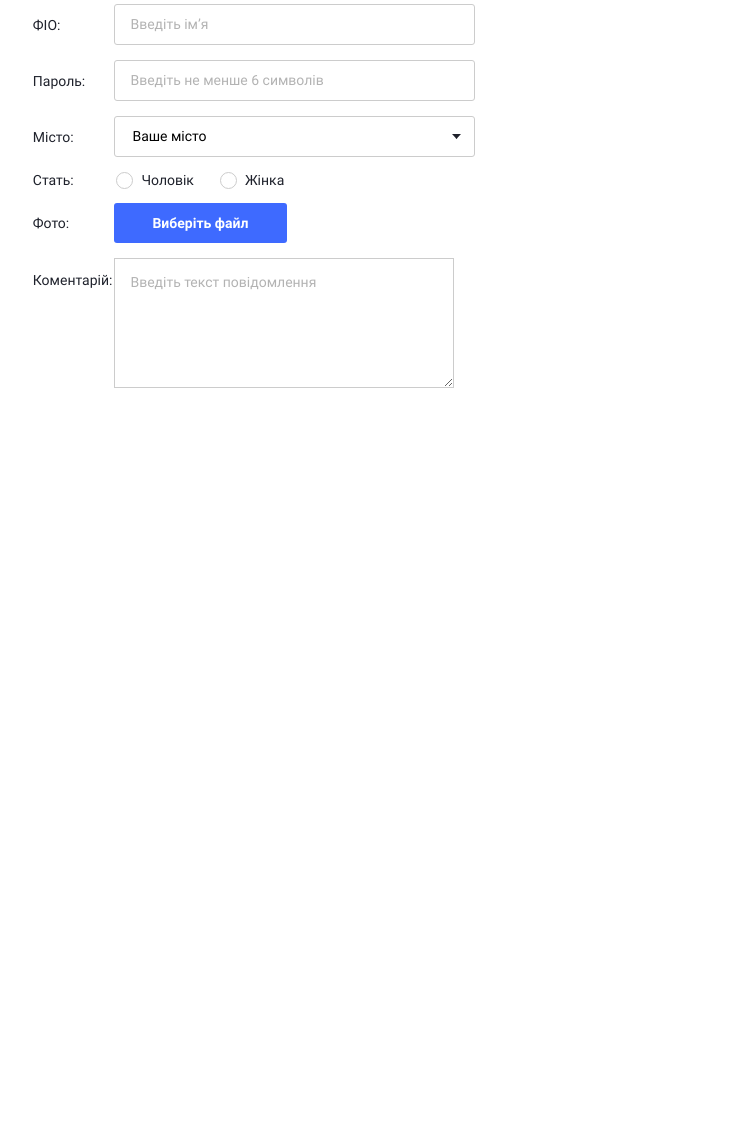
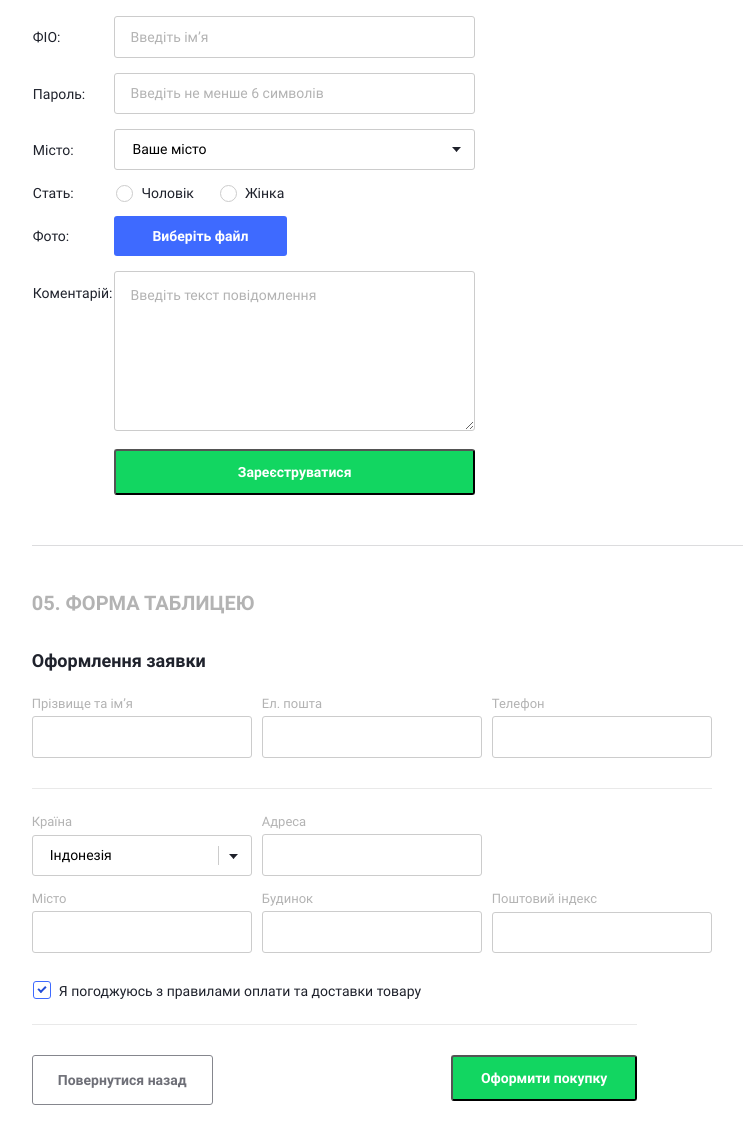
Before and after one commit to prosthost1/webforms, a plain HTML site: page index.html in a window 1280 px wide. Shown: the part 1357-2500 px from the top of the page, without its empty margins (77-820 px from the left). Before the commit the page ends 1813 px from the top, so only its background shows below. Drawn offline with Linux system fonts and the light colour scheme.

Commit message:
Almost done

```diff
--- a/css/style.css
+++ b/css/style.css
@@ -39,6 +39,13 @@ h1 {
   font: 700 30px "Roboto";
   color: #1f222c;
   text-align: center;
+}
+[type="text"],
+[type="email"],
+[type="tel"],
+textarea {
+  font: 400 14px "Roboto";
+  color: #1f222c;
 }
 .wrapper {
   width: 83%;
@@ -82,8 +89,8 @@ h1 {
   width: 84%;
   margin: 0 auto;
 }
-.open+label:before {
-  content: '';
+.open + label:before {
+  content: "";
   position: absolute;
   cursor: pointer;
   width: 10px;
@@ -93,11 +100,11 @@ h1 {
   background-image: url(../images/sprite.png);
   background-position: 0 -34px;
 }
-.open:checked+label:before {
+.open:checked + label:before {
   display: none;
 }
-.open:checked+label:after {
-  content: 'Увійти в аккаунт';
+.open:checked + label:after {
+  content: "Увійти в аккаунт";
   display: block;
   position: fixed;
   cursor: pointer;
@@ -110,7 +117,7 @@ h1 {
   font-weight: 700;
   letter-spacing: 1px;
 }
-.open:checked~.disappear {
+.open:checked ~ .disappear {
   display: none;
 }
 .fixed p {
@@ -134,6 +141,9 @@ h1 {
   padding-bottom: 15px;
   font: 400 13px "Roboto";
   color: #3e6aff;
+}
+.fixed a:hover {
+  text-decoration: none;
 }
 .fixed .remember-row {
   padding-bottom: 15px;
@@ -169,7 +179,8 @@ h2 {
   margin-bottom: 10px;
 }
 .simple select,
-.table-form select {
+.table-form select,
+.style-table select {
   -webkit-appearance: none;
   padding: 12px 17px;
   font: 400 14px "Roboto";
@@ -181,12 +192,10 @@ h2 {
   border: 1px solid #ccc;
   border-radius: 3px;
 }
-.simple input:not(.reg):focus,
-.simple textarea:focus,
-.simple select:focus,
+.sign-up:focus,
 .table-form input:focus,
 .fixed-text:focus {
-  box-shadow: 0 0 3px rgba(62, 106, 255, 0.55);
+  box-shadow: 0 0 5px rgba(62, 106, 255, 0.55);
   border: 1px solid #3e6aff;
 }
 ::-webkit-input-placeholder {
@@ -203,9 +212,11 @@ h2 {
   transition: all 0.2s ease;
 }
 .reg:hover,
-.open+label:hover:after {
+.open + label:hover:after,
+.checkout:hover {
   background-color: #07be51;
   box-shadow: 0 2px 3px rgba(8, 118, 52, 0.35);
+  cursor: pointer;
 }
 .second,
 .first,
@@ -214,6 +225,9 @@ h2 {
 }
 .third {
   padding: 50px 0 70px;
+}
+.style-table {
+  padding: 45px 0 150px;
 }
 .radio,
 .checkbox {
@@ -241,7 +255,8 @@ h2 {
 }
 .second p,
 .third p,
-.table-form {
+.table-form,
+.style-table p {
   margin: 0;
   font: 400 14px "Roboto";
   color: #1f222c;
@@ -318,7 +333,8 @@ input {
 }
 .radio input:checked + label:before,
 .table-form input:checked + label:before,
-.remember:checked + label:before {
+.remember:checked + label:before,
+.agree:checked+label:before {
   border-color: #3e6aff;
 }
 .radio input:checked + label:after,
@@ -345,7 +361,7 @@ input {
   border: 1px solid #3e6aff;
 }
 .checkbox input:checked + label:after,
-.remember:checked+label:after {
+.remember:checked + label:after {
   content: "";
   position: absolute;
   width: 6px;
@@ -356,7 +372,7 @@ input {
   border-bottom: 2px solid #244dd7;
   border-left: 2px solid #244dd7;
 }
-.remember:checked+label:after {
+.remember:checked + label:after {
   top: 3px;
 }
 .filter p {
@@ -390,7 +406,8 @@ input {
 .filter input:checked + label:before {
   border-color: #3e6aff;
 }
-.filter input:checked + label::after {
+.filter input:checked + label::after,
+.agree:checked+label:after {
   content: "";
   position: absolute;
   width: 6px;
@@ -554,10 +571,10 @@ th:last-child {
   cursor: pointer;
 }
 .table-form textarea {
-  width: 340px;
-  max-height: 130px;
+  width: 100%;
   padding: 15px;
   border: 1px solid #ccc;
+  border-radius: 3px;
 }
 .comment-row td {
   vertical-align: top;
@@ -565,3 +582,82 @@ th:last-child {
 .comment-row td:first-child {
   padding-top: 15px;
 }
+.style-table {
+  width: 57%;
+}
+.style-table h2 {
+  padding-bottom: 35px;
+}
+.table {
+  display: table;
+  width: 100%;
+}
+.table-row {
+  display: table-row;
+}
+.table-cell {
+  display: table-cell;
+  font: 400 13px "Roboto";
+  color: #b3b3b3;
+}
+.style-table .sign-up {
+  width: 220px;
+}
+.table-text {
+  padding-bottom: 5px;
+}
+.style-table [type="text"] {
+  margin: 0 10px 15px 0;
+}
+.style-table .mb30 {
+  margin-bottom: 30px;
+}
+.table-row:nth-child(2) i {
+  border-bottom: 1px solid #e9e9e9;
+}
+.style-table .location:after {
+  content: '';
+  position: absolute;
+  width: 1px;
+  height: 19px;
+  background-color: #ccc;
+  right: 33px;
+  top: -2px;
+}
+.table-row:nth-child(3) i {
+  padding-top: 25px;
+}
+.style-table label {
+  margin: 0;
+}
+.agree-row {
+  max-width: 652px;
+  padding: 15px 14px 25px;
+  border-bottom: 1px solid #e9e9e9;
+}
+.btns {
+  padding-top: 30px;
+}
+.back {
+  float: left;
+  padding: 16px 25px;
+  font: 700 14px "Roboto";
+  color: #6e6f77;
+  text-decoration: none;
+  border-radius: 3px;
+  border: 1px solid #85868d;
+  transition: all 0.2s ease;
+}
+.back:hover {
+  color: #fff;
+  background-color: #85868d;
+}
+.checkout {
+  float: right;
+  padding: 13px 28px;
+  font: 700 14px "Roboto";
+  color: #fff;
+  background-color: #12d661;
+  border-radius: 3px;
+  transition: all 0.2s ease;
+}
--- a/index.html
+++ b/index.html
@@ -12,7 +12,7 @@
       <h1>Форми</h1>
       <div class="first container clear">
         <div class="simple">
-          <form action="">
+          <form action="" method="GET">
             <h2>01. проста форма</h2>
             <label for="name"
               ><input
@@ -60,14 +60,15 @@
           </form>
         </div>
         <div class="fixed">
-          <input type="checkbox" id="open" class="open" checked/><label for="open"
-            >
-            </label>
+          <input type="checkbox" id="open" class="open" checked /><label
+            for="open"
+          >
+          </label>
           <div class="disappear">
             <h2>06. фіксована форма</h2>
             <div class="fixed-form">
               <div class="fixed-wrapper">
-                <form action="">
+                <form action="" method="POST">
                   <p>Логін</p>
                   <label for="fixed-login"
                     ><input
@@ -112,7 +113,7 @@
       </div>
       <div class="second container">
         <h2 class="form-title">02. елементи</h2>
-        <form action="" class="clear">
+        <form action="" method="GET" class="clear">
           <div class="radio">
             <p>
               <input
@@ -212,7 +213,7 @@
       </div>
       <div class="third container">
         <h2 class="form-title">03. стилізовані чекбокси</h2>
-        <form action="" class="clear">
+        <form action="" method="GET" class="clear">
           <div class="third__gender">
             <p>
               <input
@@ -256,10 +257,10 @@
           </div>
         </form>
       </div>
-      <div class="table-form">
+      <div class="table-form container">
         <h2 class="form-title">04. форма таблицею</h2>
         <h3>Заповніть усі необхідні поля</h3>
-        <form action="">
+        <form action="" method="POST">
           <table>
             <thead>
               <tr>
@@ -270,6 +271,8 @@
                       type="text"
                       name="name"
                       id="name"
+                      maxlength="16"
+                      minlength="6"
                       placeholder="Введіть ім’я"
                       class="w100 sign-up"
                     />
@@ -287,6 +290,7 @@
                       name="password"
                       id="password"
                       class="w100 sign-up"
+                      maxlength="16"
                       placeholder="Введіть не менше 6 символів"
                   /></label>
                 </td>
@@ -294,8 +298,8 @@
               <tr>
                 <td>Місто:</td>
                 <td>
-                  <label for="city" class="location">
-                    <select name="" id="city" class="w100 sign-up">
+                  <label for="location" class="location">
+                    <select name="location" id="location" class="w100 sign-up">
                       <option value="Ваше місто">Ваше місто</option>
                       <option value="Київ"><p>Київ</p></option>
                       <option value="Львів"><p>Львів</p></option>
@@ -337,16 +341,103 @@
               </tr>
               <tr class="comment-row">
                 <td>Коментарій:</td>
-                <td><label for="comment"><textarea name="comment" id="comment" placeholder="Введіть текст повідомлення" cols="30" rows="10"></textarea></label></td>
-              </tr >
+                <td>
+                  <label for="comment"
+                    ><textarea
+                      name="comment"
+                      id="comment"
+                      placeholder="Введіть текст повідомлення"
+                      cols="30"
+                      rows="8"
+                      maxlength="45"
+                      class="sign-up"
+                    ></textarea
+                  ></label>
+                </td>
+              </tr>
               <tr>
                 <td></td>
-                <td></td>
+                <td>
+                  <label for="reg"
+                    ><input
+                      type="submit"
+                      id="reg"
+                      value="Зареєструватися"
+                      class="reg"
+                  /></label>
+                </td>
               </tr>
             </tbody>
           </table>
         </form>
       </div>
+      <div class="style-table">
+        <h2 class="form-title">05. форма таблицею</h2>
+        <h3>Оформлення заявки</h3>
+        <div class="table">
+          <p class="table-row">
+            <i class="table-cell table-text">Прізвище та ім’я</i>
+            <i class="table-cell table-text">Ел. пошта</i>
+            <i class="table-cell table-text">Телефон</i>
+          </p>
+          <p class="table-row">
+            <i class="table-cell"
+              ><label for="name-surname"
+                ><input
+                  type="text"
+                  name="name"
+                  id="name-surname"
+                  class="sign-up mb30"/></label
+            ></i>
+            <i class="table-cell"
+              ><label for="e-mail"
+                ><input
+                  type="email"
+                  name="email"
+                  id="e-mail"
+                  class="sign-up mb30"/></label
+            ></i>
+            <i class="table-cell"
+              ><label for="phone-number"
+                ><input
+                  type="tel"
+                  name="phone"
+                  id="phone-number"
+                  maxlength="16"
+                  class="sign-up mb30"/></label
+            ></i>
+          </p>
+          <p class="table-row">
+            <i class="table-cell table-text">Країна</i
+            ><i class="table-cell table-text">Адреса</i>
+          </p>
+          <p class="table-row">
+            <i class="table-cell"
+              ><label for="country" class="location"
+                ><select name="country" id="country" class="sign-up"
+                  ><option value="Indonesia">Індонезія</option>
+                  <option value="Mongolia">Монголія</option>
+                  <option value="Moldova">Молдавія</option>
+                  <option value="Azerbaijan">Азербайджан</option></select></label></i
+            ><i class="table-cell"><label for=""><input type="text" name="adress" id="adress" class="sign-up adress" required></label></i>
+          </p>
+          <p class="table-row">
+            <i class="table-cell table-text">Місто</i>
+            <i class="table-cell table-text">Будинок</i>
+            <i class="table-cell table-text">Поштовий індекс</i>
+          </p>
+          <p class="table-row">
+            <i class="table-cell"><label for="town"><input type="text" name="town" id="town" maxlength="20" class="sign-up" required></label></i>
+            <i class="table-cell"><label for="house"><input type="text" name="house" id="house" maxlength="10" class="sign-up"></label></i>
+            <i class="table-cell"><label for="postcode"><input type="number" name="postcode" id="postcode" maxlength="8" class="sign-up" required></label></i>
+          </p>
+        </div>
+        <p class="agree-row"><input type="checkbox" value="consent" id="consent" name="application" class="agree" required checked><label for="consent" class="status">Я погоджуюсь з правилами оплати та доставки товару</label></p>
+        <div class="btns clear">
+          <a href="#" class="back">Повернутися назад</a>
+          <label for="checkout"><input type="submit" id="checkout" name="application" value="Оформити покупку" class="checkout"></label>
+        </div>
+      </div>
     </div>
   </body>
 </html>
```
